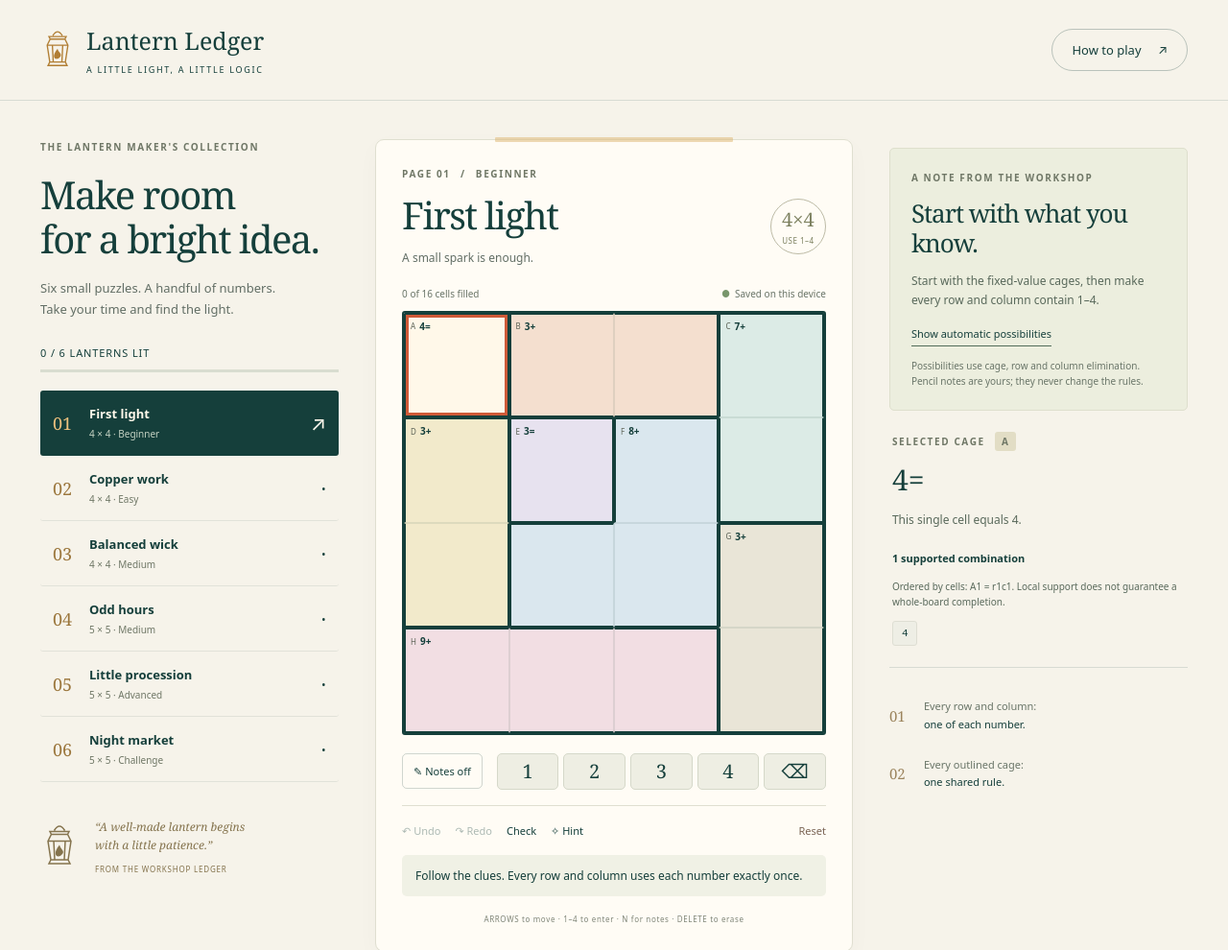
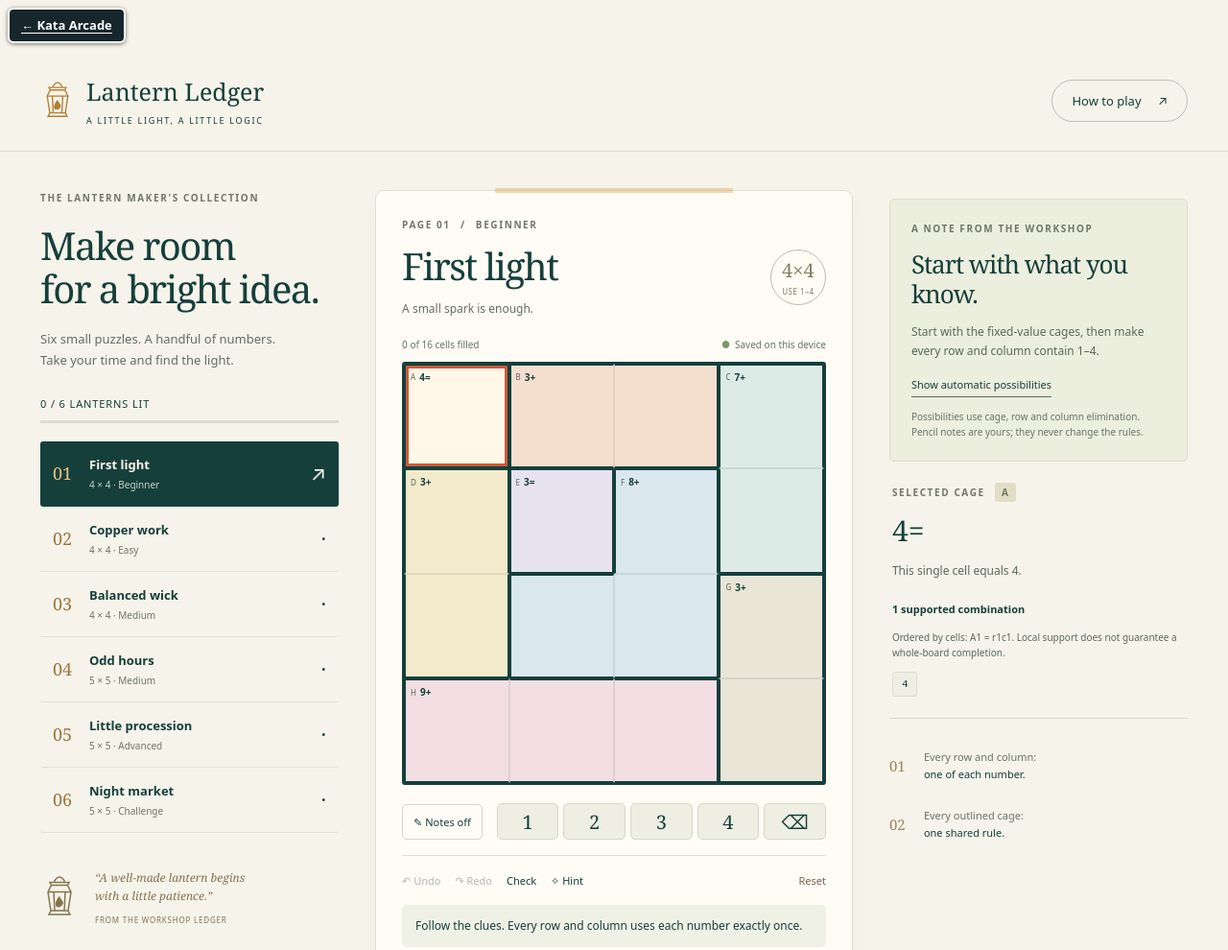
Before and after one commit to intrepion/kata-inspired-by-everyday-genius-squarelogic-codex-dot, a website built with Vite: page index.html in a window 1280 px wide. Shown: the top 990 px of the page at 96% size. Built offline with nearby package versions, Linux system fonts and the light colour scheme.

Commit message:
Add link back to Kata Arcade

```diff
--- a/index.html
+++ b/index.html
@@ -1 +1,6 @@
-<!doctype html><html lang="en"><head><meta charset="UTF-8"><meta name="viewport" content="width=device-width, initial-scale=1.0"><meta name="theme-color" content="#153f3b"><meta name="description" content="A quiet collection of original arithmetic cage puzzles. Follow the clues, keep your notes, light every lantern."><title>Lantern Ledger • A little light, a little logic</title></head><body><div id="app"></div><script type="module" src="/src/main.ts"></script></body></html>
+<!doctype html><html lang="en"><head><meta charset="UTF-8"><meta name="viewport" content="width=device-width, initial-scale=1.0"><meta name="theme-color" content="#153f3b"><meta name="description" content="A quiet collection of original arithmetic cage puzzles. Follow the clues, keep your notes, light every lantern."><title>Lantern Ledger • A little light, a little logic</title><style>[data-kata-arcade-nav] a:focus-visible { outline: 3px solid #ffdf70 !important; outline-offset: 3px; }</style>
+</head><body>
+    <div role="navigation" aria-label="Arcade navigation" data-kata-arcade-nav style="all:initial;display:block;position:relative;z-index:2147483647;font:600 13px/1.3 system-ui,sans-serif;">
+      <a href="https://intrepion.github.io/" style="display:inline-block;margin:8px;padding:8px 12px;border:2px solid #fff;border-radius:6px;background:#17262a;color:#fff;text-decoration:underline;text-underline-offset:3px;box-shadow:0 1px 4px #0008;">← Kata Arcade</a>
+    </div>
+<div id="app"></div><script type="module" src="/src/main.ts"></script></body></html>
```
